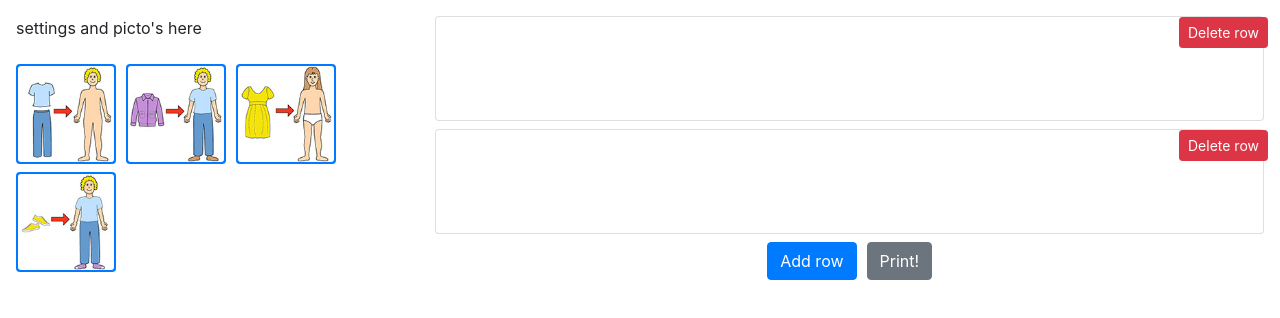
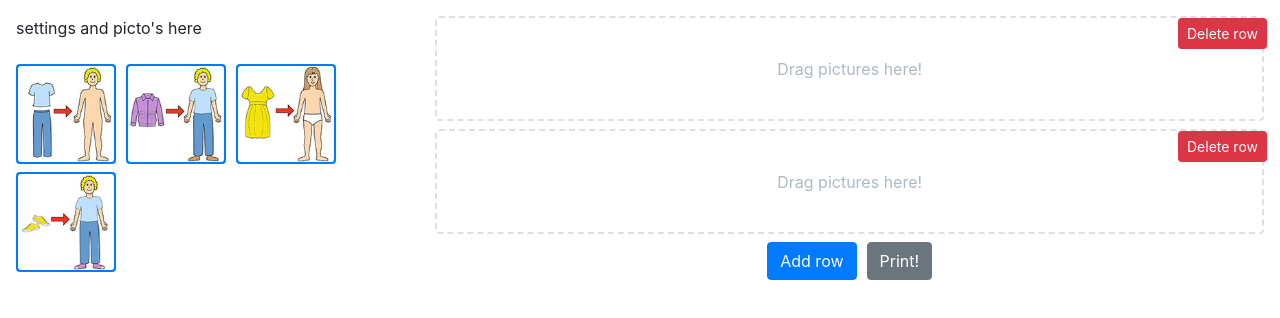
Before and after one commit to sanderha/picto-selector, a React (Create React App) app: page / in a window 1280 px wide. Shown: the top 318 px of the page. Built offline with nearby package versions, Linux system fonts and the light colour scheme.

Commit message:
row effects

```diff
--- a/src/App.scss
+++ b/src/App.scss
@@ -43,12 +43,25 @@ $card-height: 100px;
 .doc-row {
     position:relative;
     min-height: $card-height + 5px;
-    //overflow-x: auto;
-    //white-space: nowrap;
+    border: none;
     &-col {
     }
-    @media print {
-        border: none;
+    &__empty-text {
+        text-align: center;
+        width: 100%;
+        position: absolute;
+        top: 50%;
+        transform: translateY(-50%);
+        color: darken($light, 25);
+    }
+    &--is-dragged-over {
+        background-color: lighten($color: $success, $amount: 55);
+    }
+    &--is-empty {
+        border: 2px dashed darken($light, 10);
+        @media print {
+            display: none;
+        }
     }
 }
 
--- a/src/views/pictoDoc/DocRow.js
+++ b/src/views/pictoDoc/DocRow.js
@@ -8,6 +8,8 @@ import useRevealOnHover from '../../hooks/useRevealOnHover';
 
 export default function DocRow({ deleteMethod, deleteCardMethod, cards, row }) {
     const { styleObj, handleHover, handleHoverLeave } = useRevealOnHover();
+
+    const hasCards = () => row.cardsIds.length;
 
     const renderCards = () => {
         return row.cardsIds.map((cardId, i) => {
@@ -37,18 +39,19 @@ export default function DocRow({ deleteMethod, deleteCardMethod, cards, row }) {
             <Col>
 
                 <Droppable droppableId={`row-${row.id}`} direction="horizontal">
-                    {(provided) => {
+                    {(provided, snapshot) => {
                         return (
                             <div
                                 ref={provided.innerRef}
                                 {...provided.droppableProps}
-                                className="doc-row card mb-2"
+                                className={`doc-row card mb-2${snapshot.isDraggingOver ? " doc-row--is-dragged-over" : ""}${!hasCards() ? " doc-row--is-empty" : ""}`}
                                 onMouseLeave={handleHoverLeave}
                                 onMouseEnter={handleHover}
                             >
-                                <Row className="no-gutters flex-nowrap">
+                                <Row className={`no-gutters flex-nowrap`}>
                                     {renderCards()}
                                     {provided.placeholder}
+                                    {!hasCards() && <div className="doc-row__empty-text">Drag pictures here!</div>}
                                 </Row>
                                 <Row>
                                     <Col className="text-right">
```
